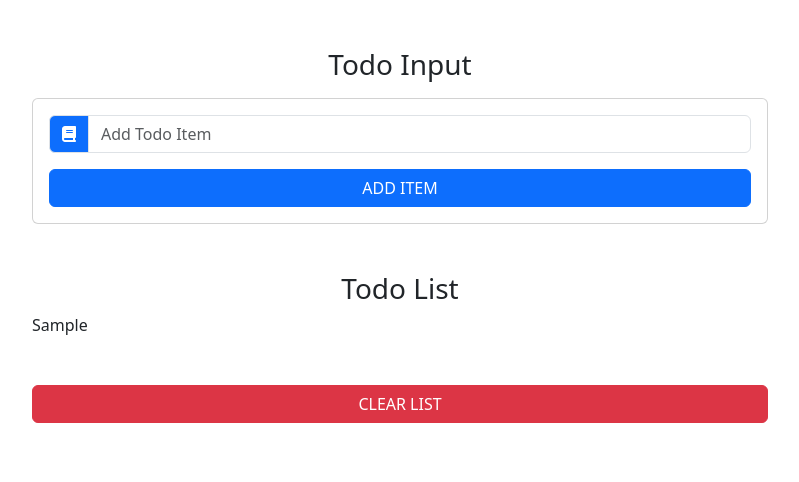
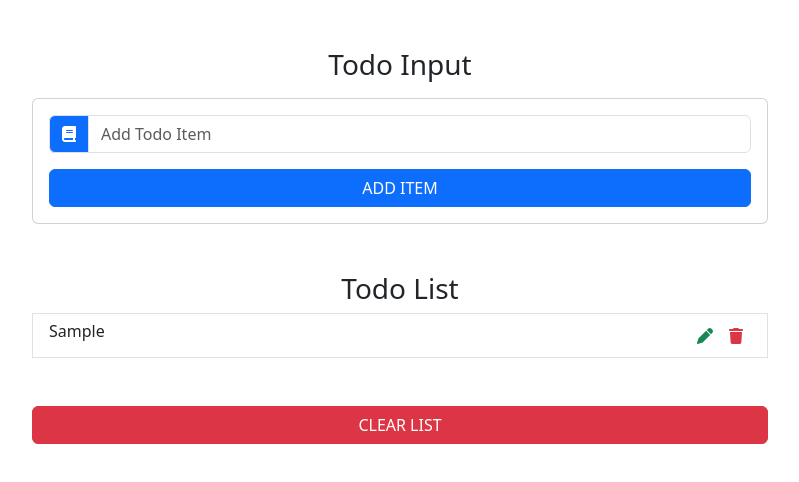
Before and after one commit to Mhutashim/Todolist, a React (Create React App) app: page / in a window 1280 px wide. Both pictures are taken after typing "Sample" into the empty fields and a click on the button "ADD ITEM". Shown: the top 482 px of the page, without its empty margins (240-1039 px from the left). Built offline with nearby package versions, Linux system fonts and the light colour scheme.

Commit message:
TodoItem done UI,Logic

```diff
--- a/src/Components/TodoItem.js
+++ b/src/Components/TodoItem.js
@@ -1,9 +1,24 @@
 import React, { Component } from "react";
+import { FontAwesomeIcon } from "@fortawesome/react-fontawesome";
+import { faPen } from "@fortawesome/free-solid-svg-icons";
+import { faTrash } from "@fortawesome/free-solid-svg-icons";
 
 export default class TodoItem extends Component {
   render() {
     // console.log(this.props);
     const { title, handleDelete, handleEdit } = this.props;
-    return <div>{title}</div>;
+    return (
+      <li className="list-group-item d-flex justify-content-between align-items-center">
+        <h6>{title}</h6>
+        <div className="todo-icon">
+          <span className="text-success mx-2" onClick={handleEdit}>
+            <FontAwesomeIcon icon={faPen}></FontAwesomeIcon>
+          </span>
+          <span className="text-danger mx-2" onClick={handleDelete}>
+            <FontAwesomeIcon icon={faTrash}></FontAwesomeIcon>
+          </span>
+        </div>
+      </li>
+    );
   }
 }
```
